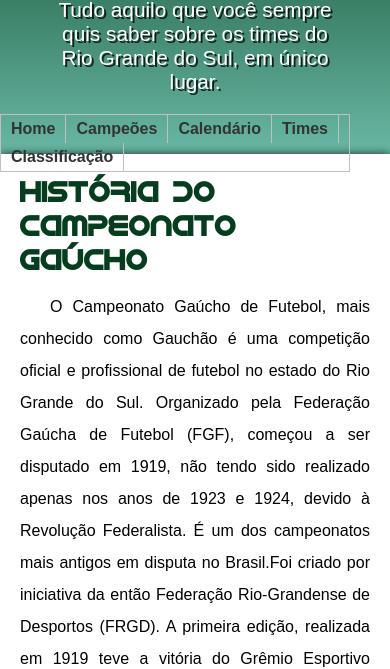
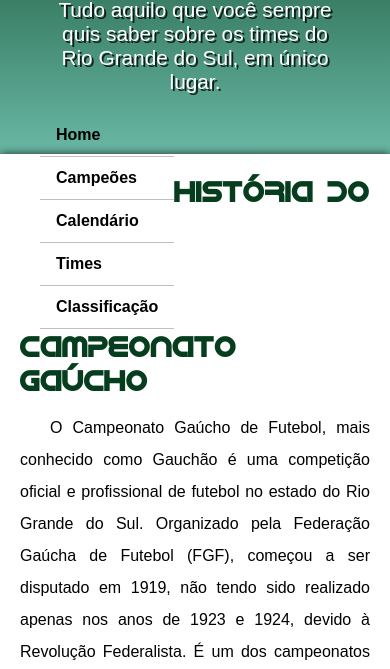
Before and after one commit to RafaelEliasIoppi/conectavenda, a plain HTML site: page index.html in a window 390 px wide. Shown: the part 176-845 px from the top of the page. Drawn offline with Linux system fonts and the light colour scheme.

Commit message:
Update style.css

```diff
--- a/style/style.css
+++ b/style/style.css
@@ -83,50 +83,112 @@
 
 
 }
+/* 1. Base: Flexbox no container, remove floats */
+.menu {
+  display: flex;
+  flex-wrap: wrap;
+  justify-content: center;
+  padding: 0;
+  margin: 0 auto;
+  list-style: none;
+  border: 1.5px solid #c0c0c0;
+  font-weight: bold;
+  max-width: 100%;
+}
+
 .menu li {
-    position:relative;
-    float:left;
+  position: relative;
+  list-style: none;
+}
+
+.menu > li {
+  /* só os itens de topo */
+  flex: 1 0 auto;        /* distribui igualmente */
   border-right: 1px solid #c0c0c0;
-    list-style-type: none;
+}
 
+.menu > li:last-child {
+  border-right: none;
 }
-.menu li a{
+
+.menu li a {
+  display: block;
+  padding: 8px 12px;
   color: #333;
   text-decoration: none;
-    padding: 5px 10px;
-    display:block;
+  text-align: center;
+}
 
-}
-.menu li a:hover{
+.menu li a:hover {
   background: #333;
   color: #fff;
-    -moz-box-shadow:0 3px 10px 0 #CCC;
-    -webkit-box-shadow:0 3px 10px 0 #ccc;
-    box-shadow:0 3px 10px 0 #ccc;
-    text-shadow:0px 0px 5px #fff;
+  box-shadow: 0 3px 10px #ccc;
+  text-shadow: 0 0 5px #fff;
 }
-.menu li ul{
+
+/* dropdown */
+.menu li ul {
   position: absolute;
-    top: 25px;
+  top: 100%;
   left: 0;
-    background-color: #fff;
-    display:none;
+  display: none;
+  background: #fff;
 }
-.menu li:hover ul, .menu li.over ul {
-    display:block;
+
+.menu li:hover > ul {
+  display: block;
 }
+
 .menu li ul li {
+  width: 150px;
   border: 1px solid #c0c0c0;
+  background-color: rgba(204, 204, 204, 0.57);
+}
+
+/* 2. Breakpoint para mobile */
+@media (max-width: 768px) {
+  .menu {
+    flex-direction: column;      /* itens em coluna */
+    border: none;
+  }
+
+  .menu > li {
+    border: none;
+    width: 100%;
+  }
+
+  .menu li a {
+    text-align: left;
+    padding: 12px 16px;
+    border-bottom: 1px solid #c0c0c0;
+  }
+
+  /* dropdown deixa de flutuar e vira sub-lista estática */
+  .menu li ul {
+    position: static;
+    display: none;
+    width: 100%;
+  }
+
+  .menu li:hover > ul {
     display: block;
-    width: 150px;
-    background-color: #cccccc91;
   }
-nav {
 
-    background-color: var(--cor5);
-    box-shadow: 1px 7px 7px black;
+  .menu li ul li {
+    border: none;
+  }
+}
 
+/* garante que o link esteja sempre preto */
+nav .menu li > a {
+  color: #000 !important;
 }
+
+/* mantém o hover em branco como antes */
+nav .menu li > a:hover {
+  color: #fff !important;
+}
+
 
 main {
     min-width: 300px;
```
Lines whose indentation alone changed are shown as unchanged.
